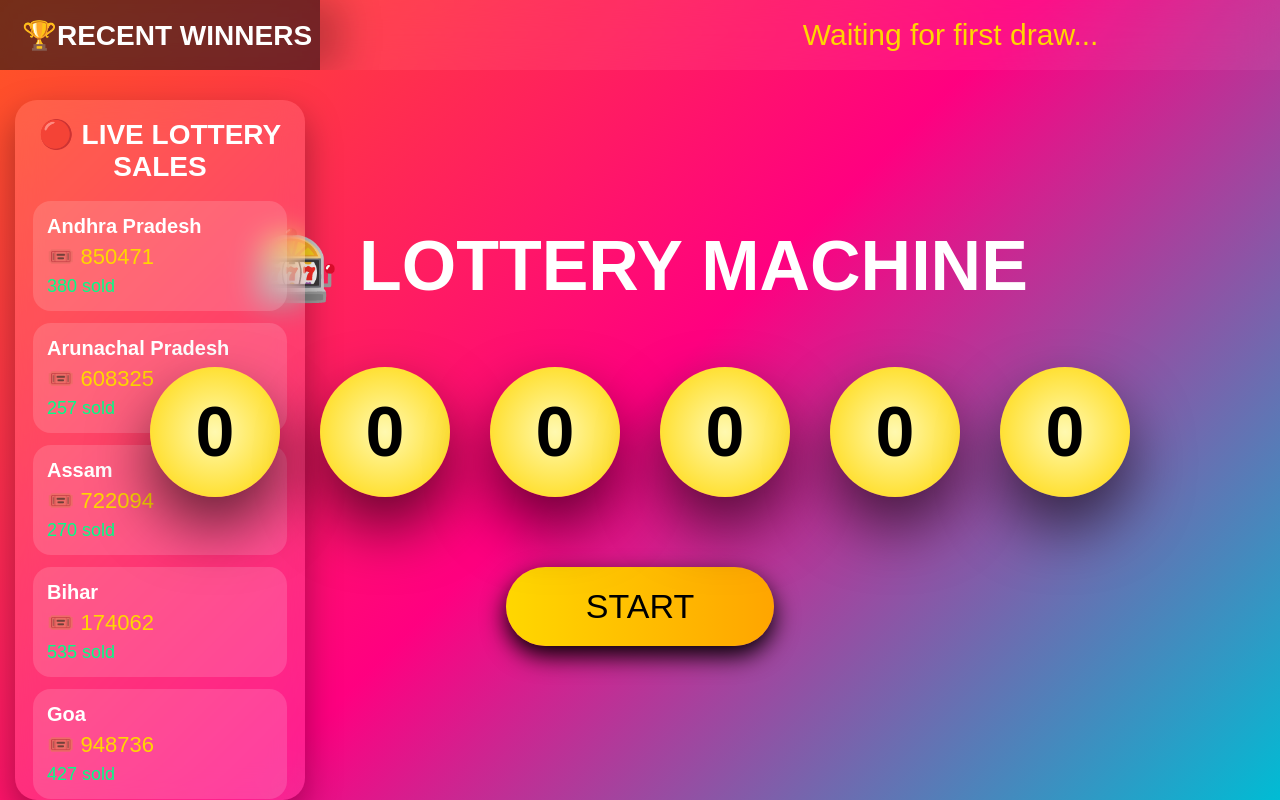
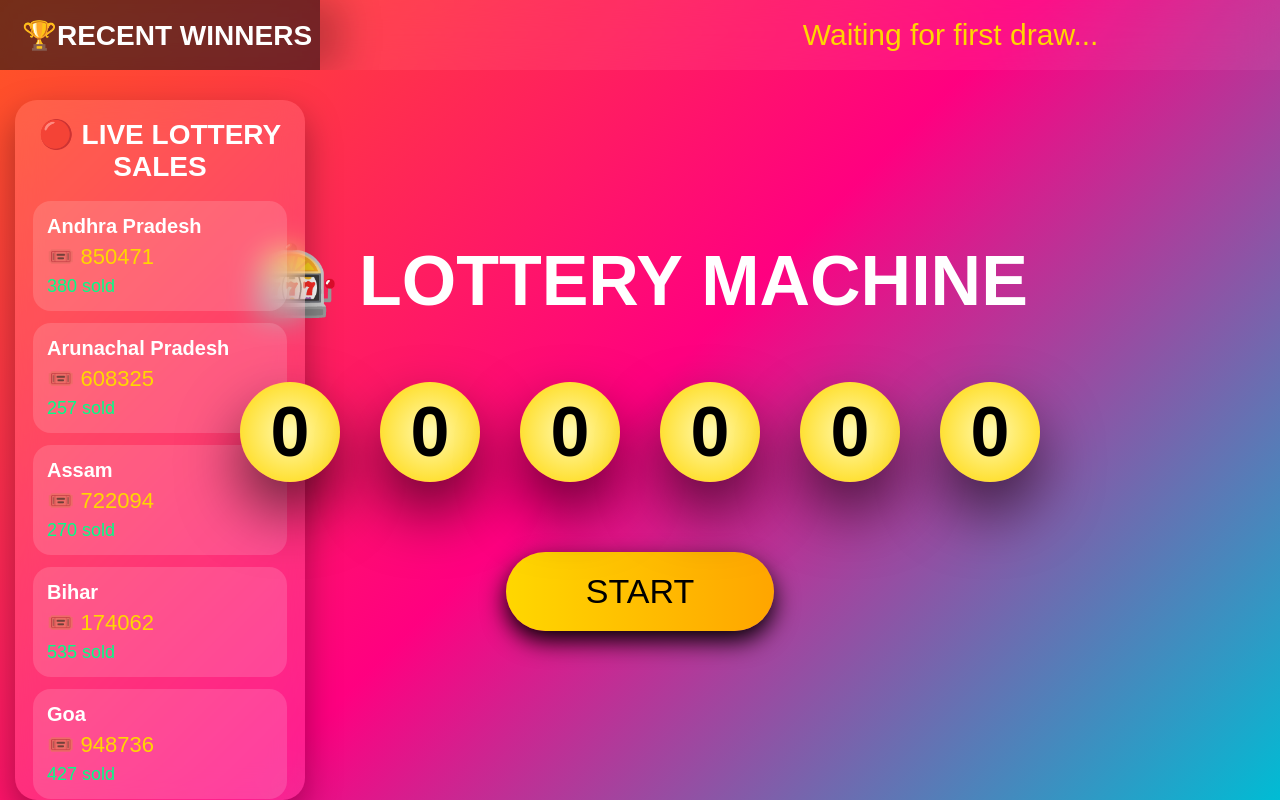
Before and after one commit to amithachar/lotterymachine, a Flask app: page / in a window 1280 px wide. Run offline with Flask 3, Linux system fonts and the light colour scheme.

Commit message:
reduced ball size in style.CSS

```diff
--- a/static/css/style.css
+++ b/static/css/style.css
@@ -208,9 +208,9 @@ perspective:1400px;
 
 .ball{
 
-width:130px;
+width:100px;
 
-height:130px;
+height:100px;
 
 border-radius:50%;
 
```
